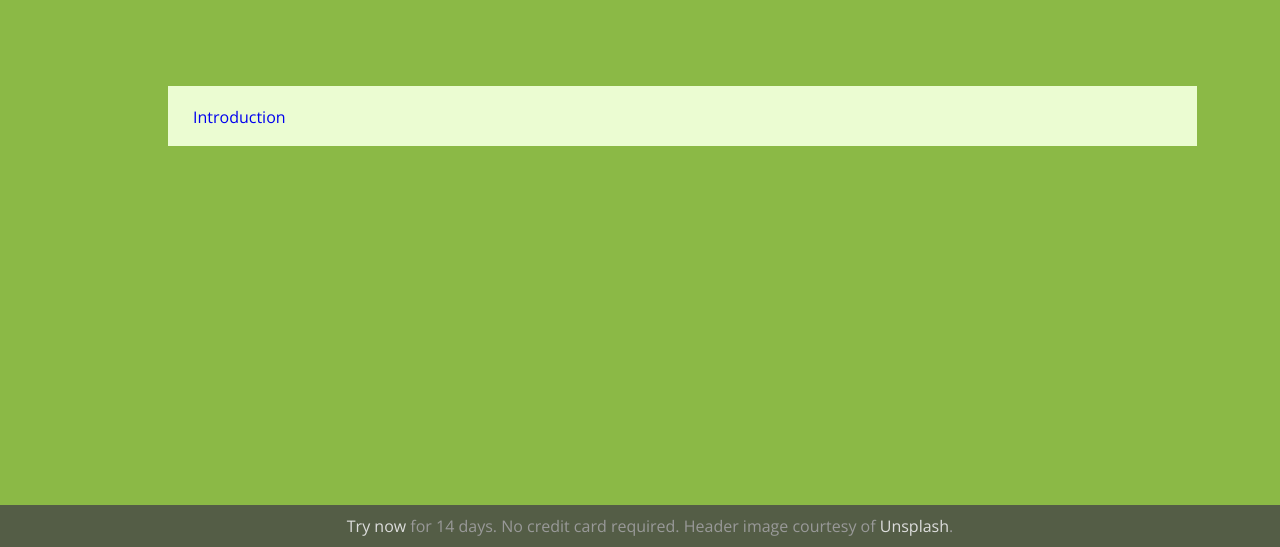
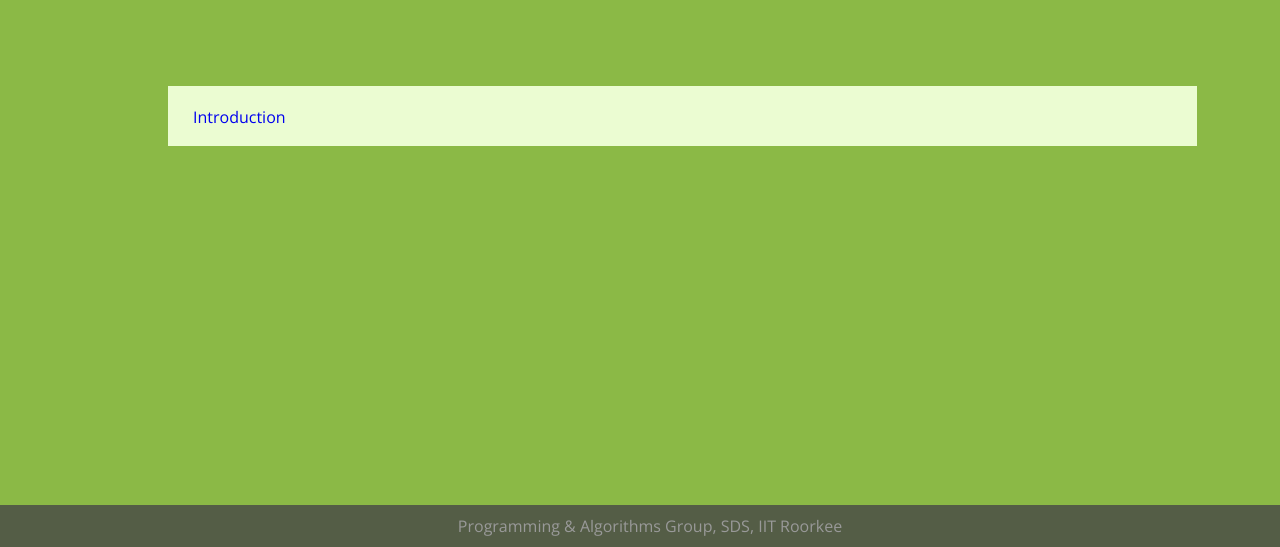
Before and after one commit to sdspag/presentations, a plain HTML site: page index.html in a window 1280 px wide. Shown: the part 253-800 px from the top of the page. Drawn offline with nearby package versions, Linux system fonts and the light colour scheme.

Commit message:
added footer

```diff
--- a/index.html
+++ b/index.html
@@ -33,7 +33,7 @@
   </div> <!-- end l-content -->
 
   <div class="footer">
-          <a href="#">Try now</a> for 14 days. No credit card required. Header image courtesy of <a href="http://unsplash.com/">Unsplash</a>.
+        Programming & Algorithms Group, SDS, IIT Roorkee
   </div>
   </body>
 </html>
```
